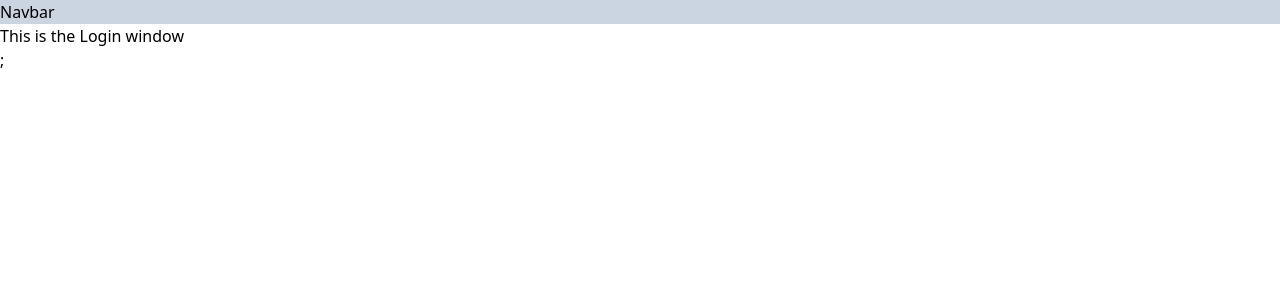
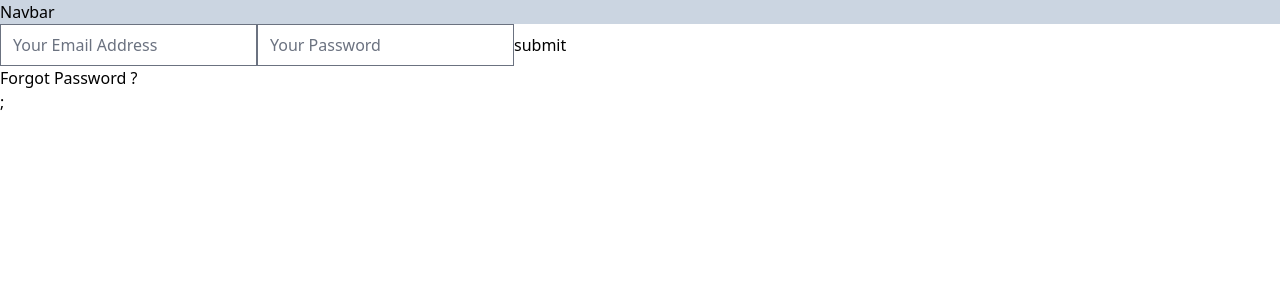
Before and after one commit to niyoj/epatra, a Next.js app in the folder client/: page /login in a window 1280 px wide. Shown: the top 300 px of the page. Built offline with nearby package versions, Linux system fonts and the light colour scheme.

Commit message:
feat: adds login component

```diff
--- a/client/components/Login.js
+++ b/client/components/Login.js
@@ -1,7 +1,69 @@
-import React from "react";
+import { useState, useEffect } from "react";
+import Link from 'next/link';
 
 const Login = () => {
-  return <div>This is the Login window</div>;
-};
+    const [formData, setFormData] = useState({
+        email: '',
+        password: '',
+    });
+    const [error, setError] = useState(null);
+
+    const submitHandler = async event => {
+        event.preventDefault();
+        setError(null);
+        try {
+            const response = await fetch('http://localhost:8000/api/v1/auth/login/', {
+                method: 'POST',
+                body: JSON.stringify(formData),
+                headers: {
+                    'Content-Type': 'application/json'
+                }
+            });
+
+            if (!response.ok) {
+                throw new Error('Something went wrong');
+            }
+
+            const data = await response.json();
+            console.log(data);
+            if (typeof window !== 'undefined') {
+                localStorage.setItem('refreshToken', data.refresh);
+                localStorage.setItem('accessToken', data.access);
+            }
+        } catch (error) {
+            setError(error.message);
+        }
+    }
+
+    const emailChangeHandler = (event) => {
+        setFormData((prevState) => {
+            return {
+                ...prevState,
+                email: event.target.value,
+            };
+        });
+    }
+
+    const passwordChangeHandler = (event) => {
+        setFormData((prevState) => {
+            return {
+                ...prevState,
+                password: event.target.value,
+            };
+        });
+    }
+
+    return (
+        <form method='post' onSubmit={submitHandler} >
+            <input type='email' name='email' placeholder='Your Email Address' onChange={emailChangeHandler} />
+            <input type='password' name='password' placeholder='Your Password' onChange={passwordChangeHandler} />
+            <button type='submit'>submit</button>
+
+            <p className='error'>{error}</p>
+
+            <Link href='./forgot_password'>Forgot Password ?</Link>
+        </form>
+    );
+}
 
 export default Login;
--- a/client/components/Register.js
+++ b/client/components/Register.js
@@ -172,7 +172,7 @@ const Register = () => {
         {success && (
           <div>
             Click here for{" "}
-            <Link href="\login" className="underline">
+            <Link href="/login" className="underline">
               Login!
             </Link>
           </div>
```
